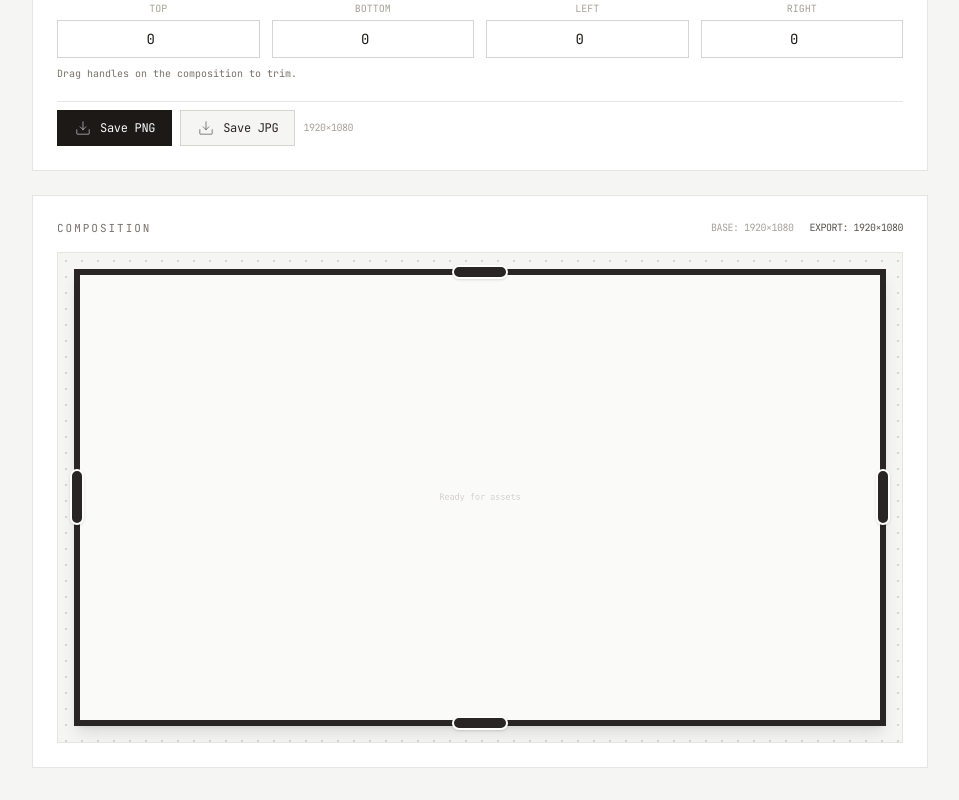
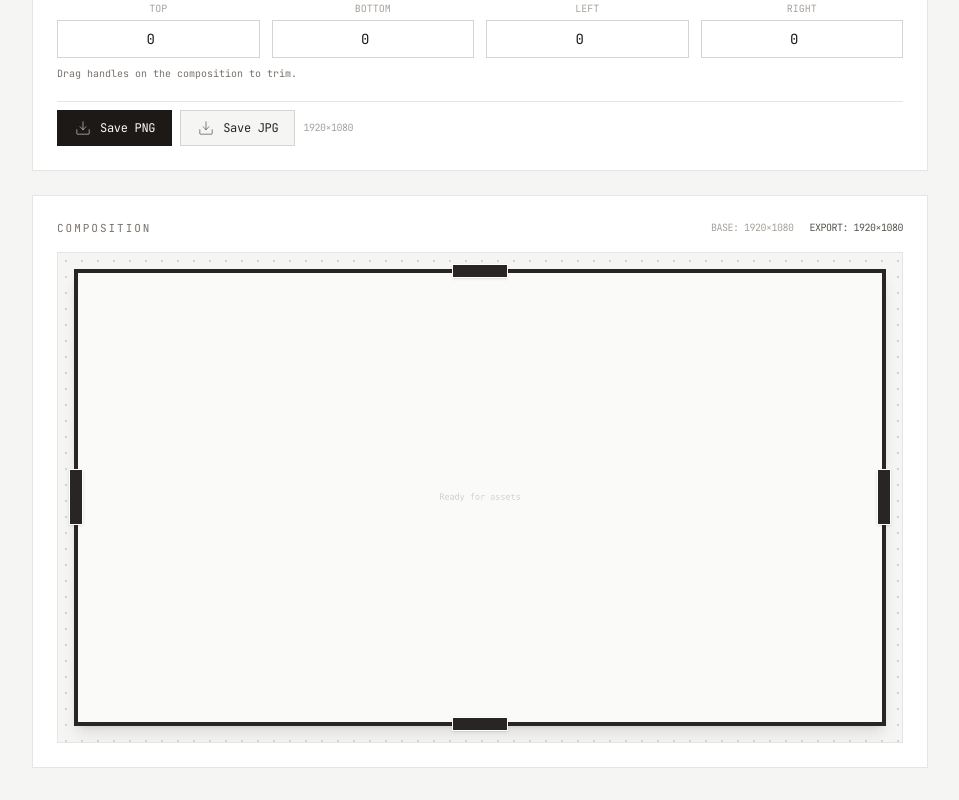
Before and after one commit to AlwynW/web-devtools, a React (Vite) app: page /asset-grid in a window 1280 px wide. Shown: the part 800-1600 px from the top of the page, without its empty margins (160-1119 px from the left). Built offline with nearby package versions, Linux system fonts and the light colour scheme.

Commit message:
Minor UI fixes

```diff
--- a/src/pages/AssetGridComposer.jsx
+++ b/src/pages/AssetGridComposer.jsx
@@ -565,37 +565,37 @@ export default function AssetGridComposer({ onToast }) {
                 role="slider"
                 aria-label="Trim top"
                 onPointerDown={(e) => startHandleDrag(e, "top")}
-                className="absolute left-0 right-0 z-20 h-1.5 bg-stone-800 dark:bg-stone-200 cursor-ns-resize touch-none"
+                className="absolute left-0 right-0 z-20 h-1 bg-stone-800 dark:bg-stone-200 cursor-ns-resize touch-none"
                 style={{ top: handlePx.top }}
               >
-                <span className="pointer-events-none absolute left-1/2 top-1/2 -translate-x-1/2 -translate-y-1/2 w-14 h-3.5 rounded-full border-2 border-white dark:border-stone-900 bg-stone-800 dark:bg-stone-200 shadow" />
+                <span className="pointer-events-none absolute left-1/2 top-1/2 -translate-x-1/2 -translate-y-1/2 w-14 h-3.5 border border-white dark:border-stone-900 bg-stone-800 dark:bg-stone-200 shadow" />
               </div>
               <div
                 role="slider"
                 aria-label="Trim bottom"
                 onPointerDown={(e) => startHandleDrag(e, "bottom")}
-                className="absolute left-0 right-0 z-20 h-1.5 bg-stone-800 dark:bg-stone-200 cursor-ns-resize touch-none"
+                className="absolute left-0 right-0 z-20 h-1 bg-stone-800 dark:bg-stone-200 cursor-ns-resize touch-none"
                 style={{ bottom: handlePx.bottom }}
               >
-                <span className="pointer-events-none absolute left-1/2 top-1/2 -translate-x-1/2 -translate-y-1/2 w-14 h-3.5 rounded-full border-2 border-white dark:border-stone-900 bg-stone-800 dark:bg-stone-200 shadow" />
+                <span className="pointer-events-none absolute left-1/2 top-1/2 -translate-x-1/2 -translate-y-1/2 w-14 h-3.5 border border-white dark:border-stone-900 bg-stone-800 dark:bg-stone-200 shadow" />
               </div>
               <div
                 role="slider"
                 aria-label="Trim left"
                 onPointerDown={(e) => startHandleDrag(e, "left")}
-                className="absolute top-0 bottom-0 z-20 w-1.5 bg-stone-800 dark:bg-stone-200 cursor-ew-resize touch-none"
+                className="absolute top-0 bottom-0 z-20 w-1 bg-stone-800 dark:bg-stone-200 cursor-ew-resize touch-none"
                 style={{ left: handlePx.left }}
               >
-                <span className="pointer-events-none absolute left-1/2 top-1/2 -translate-x-1/2 -translate-y-1/2 h-14 w-3.5 rounded-full border-2 border-white dark:border-stone-900 bg-stone-800 dark:bg-stone-200 shadow" />
+                <span className="pointer-events-none absolute left-1/2 top-1/2 -translate-x-1/2 -translate-y-1/2 h-14 w-3.5 border border-white dark:border-stone-900 bg-stone-800 dark:bg-stone-200 shadow" />
               </div>
               <div
                 role="slider"
                 aria-label="Trim right"
                 onPointerDown={(e) => startHandleDrag(e, "right")}
-                className="absolute top-0 bottom-0 z-20 w-1.5 bg-stone-800 dark:bg-stone-200 cursor-ew-resize touch-none"
+                className="absolute top-0 bottom-0 z-20 w-1 bg-stone-800 dark:bg-stone-200 cursor-ew-resize touch-none"
                 style={{ right: handlePx.right }}
               >
-                <span className="pointer-events-none absolute left-1/2 top-1/2 -translate-x-1/2 -translate-y-1/2 h-14 w-3.5 rounded-full border-2 border-white dark:border-stone-900 bg-stone-800 dark:bg-stone-200 shadow" />
+                <span className="pointer-events-none absolute left-1/2 top-1/2 -translate-x-1/2 -translate-y-1/2 h-14 w-3.5 border border-white dark:border-stone-900 bg-stone-800 dark:bg-stone-200 shadow" />
               </div>
             </div>
           </div>
```
